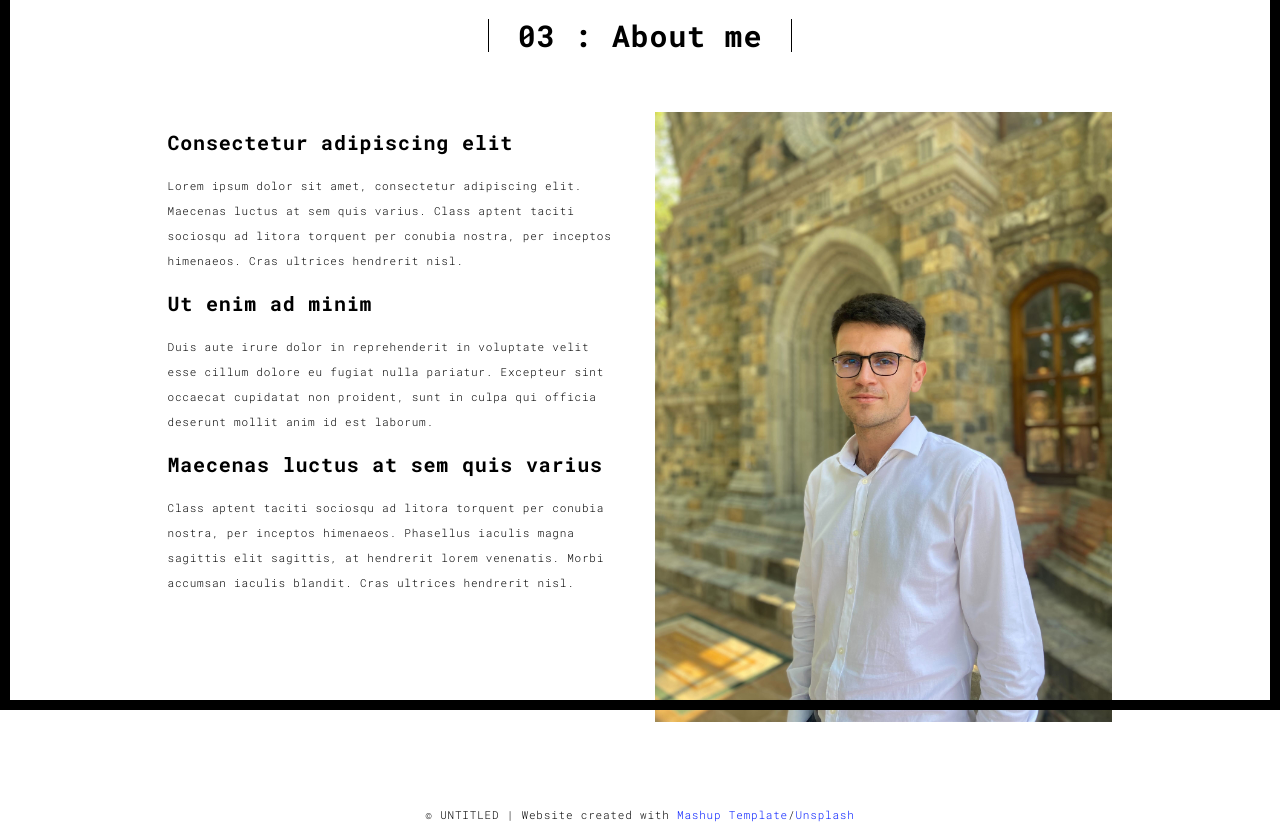
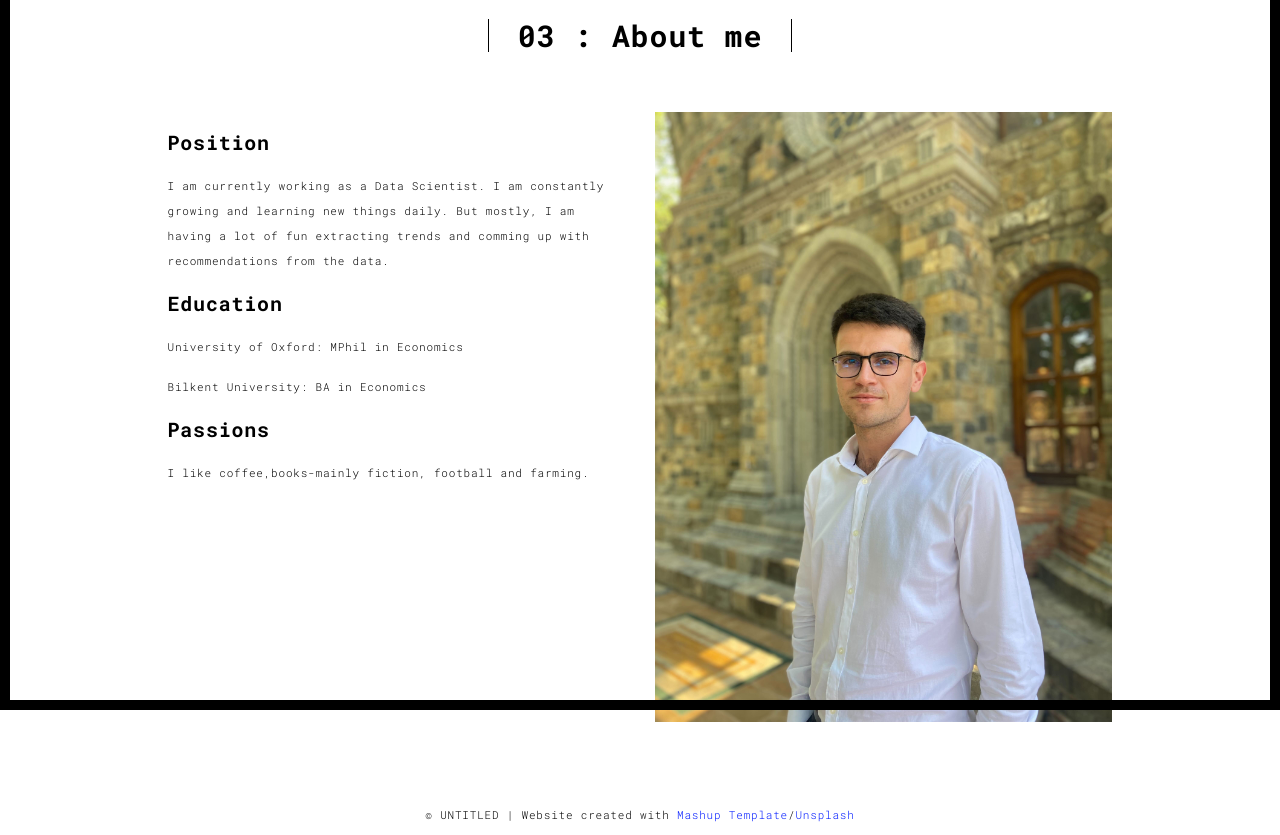
Before and after one commit to anipole3/my_portfo, a Flask app: page /about.html in a window 1280 px wide. Shown: the part 90-925 px from the top of the page. Run offline with Flask 2, Linux system fonts and the light colour scheme; some libraries are stand-ins or nearby versions.

Commit message:
some personalizations

```diff
--- a/templates/about.html
+++ b/templates/about.html
@@ -61,16 +61,13 @@
             <div class="col-md-10 col-md-offset-1">
               <div class="row">
                 <div class="col-xs-12 col-md-6">
-                  <h3>Consectetur adipiscing elit</h3>
-                  <p>Lorem ipsum dolor sit amet, consectetur adipiscing elit. Maecenas luctus at sem quis varius.
-                  Class aptent taciti sociosqu ad litora torquent per conubia nostra, per inceptos himenaeos. Cras ultrices hendrerit nisl.</p>
-                  <h3>Ut enim ad minim  </h3>
-                  <p>Duis aute irure dolor in reprehenderit in voluptate velit esse
-                  cillum dolore eu fugiat nulla pariatur. Excepteur sint occaecat cupidatat non
-                  proident, sunt in culpa qui officia deserunt mollit anim id est laborum.
-                  <h3>Maecenas luctus at sem quis varius</h3>
-                  <p>
-                  Class aptent taciti sociosqu ad litora torquent per conubia nostra, per inceptos himenaeos. Phasellus iaculis magna sagittis elit sagittis, at hendrerit lorem venenatis. Morbi accumsan iaculis blandit. Cras ultrices hendrerit nisl.</p>
+                  <h3>Position</h3>
+                  <p>I am currently working as a Data Scientist. I am constantly growing and learning new things daily. But mostly, I am having a lot of fun extracting trends and comming up with recommendations from the data.</p>
+                  <h3>Education  </h3>
+                  <p>University of Oxford: MPhil in Economics</p>
+                  <p>Bilkent University: BA in Economics</p>
+                  <h3>Passions</h3>
+                  <p>I like coffee,books-mainly fiction, football and farming.</p>
                 </div>
                 <div class="col-xs-12 col-md-6">
                   <img src="./static/assets/images/profil.jpg" class="img-responsive" alt="">
--- a/templates/works.html
+++ b/templates/works.html
@@ -56,7 +56,7 @@
       <div class="col-sm-8 col-sm-offset-2 section-container-spacer">
         <div class="text-center">
           <h1 class="h2">02 : Works</h1>
-          <p>Nulla facilisi. Vivamus vestibulum, elit in scelerisque ultricies, nisl nunc pulvinar ligula, id sodales arcu sapien in nisi. Quisque libero enim, mattis non augue posuere, venenatis dapibus urna.</p>
+          <p>This page has not been updated yet. Still in progress</p>
         </div>
       </div>
 
```
Also changed, not shown: templates/contact.html (+7 -6 lines).
